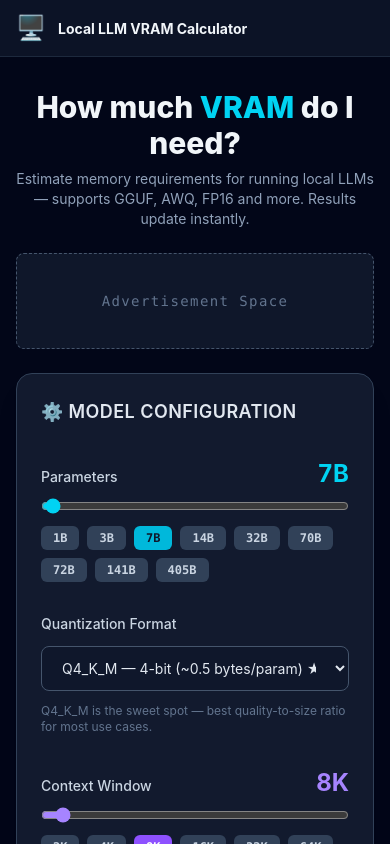
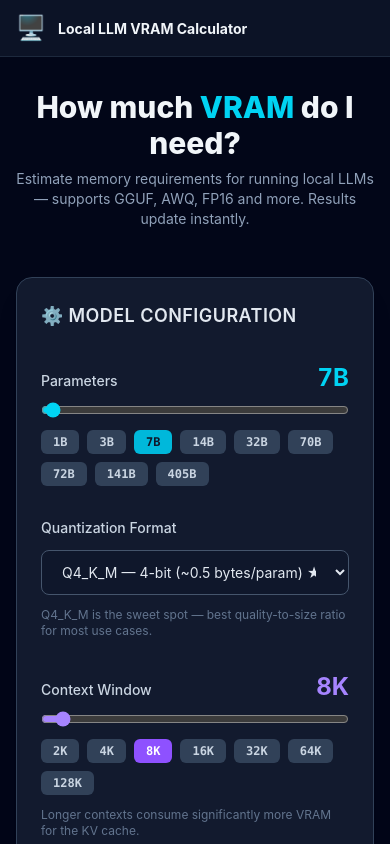
Before and after one commit to slashman413/llm-calc, a React (Vite) app: page / in a window 390 px wide. Shown: the top 844 px of the page. Built offline with nearby package versions, Linux system fonts and the light colour scheme.

Commit message:
feat: integrate Google AdSense ca-pub-5115666613619890
- Add AdSense auto-ads script to index.html <head>
- Replace AdPlaceholder stub with real <ins class=adsbygoogle> units
- Uses responsive auto-ads format (no manual slot ID required)

author: claude-code

```diff
--- a/index.html
+++ b/index.html
@@ -13,6 +13,8 @@
     <meta name="twitter:card" content="summary_large_image" />
     <meta name="twitter:title" content="Local LLM VRAM/RAM Calculator" />
     <meta name="twitter:description" content="Estimate VRAM & RAM needs for local AI models — GGUF, AWQ, FP16 and more." />
+    <script async src="https://pagead2.googlesyndication.com/pagead/js/adsbygoogle.js?client=ca-pub-5115666613619890"
+         crossorigin="anonymous"></script>
   </head>
   <body>
     <div id="root"></div>
--- a/src/components/AdPlaceholder.tsx
+++ b/src/components/AdPlaceholder.tsx
@@ -1,15 +1,37 @@
+import { useEffect, useRef } from 'react';
+
+declare global {
+  interface Window {
+    adsbygoogle: unknown[];
+  }
+}
+
 interface Props {
   id?: string;
+  slot?: string; // ad unit slot ID — optional; omit to use auto-ads
 }
 
-export default function AdPlaceholder({ id }: Props) {
+export default function AdPlaceholder({ id, slot }: Props) {
+  const pushed = useRef(false);
+
+  useEffect(() => {
+    if (pushed.current) return;
+    pushed.current = true;
+    try {
+      (window.adsbygoogle = window.adsbygoogle || []).push({});
+    } catch {
+      // AdSense not loaded (dev mode)
+    }
+  }, []);
+
   return (
-    <div
-      id={id}
-      className="w-full h-24 flex items-center justify-center rounded-lg border border-dashed border-slate-600 bg-slate-800/50 text-slate-500 text-sm font-mono tracking-widest select-none"
-    >
-      {/* Replace with Google AdSense code */}
-      Advertisement Space
+    <div id={id} className="w-full overflow-hidden">
+      <ins
+        className="adsbygoogle"
+        style={{ display: 'block' }}
+        data-ad-client="ca-pub-5115666613619890"
+        {...(slot ? { 'data-ad-slot': slot } : { 'data-ad-format': 'auto', 'data-full-width-responsive': 'true' })}
+      />
     </div>
   );
 }
```
